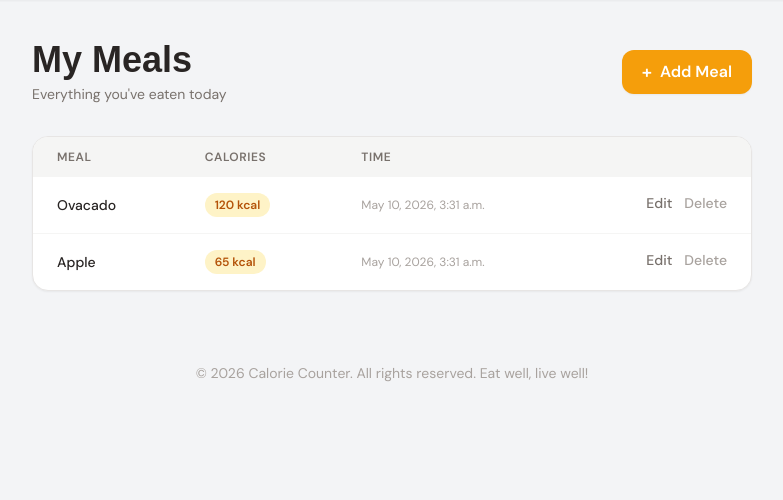
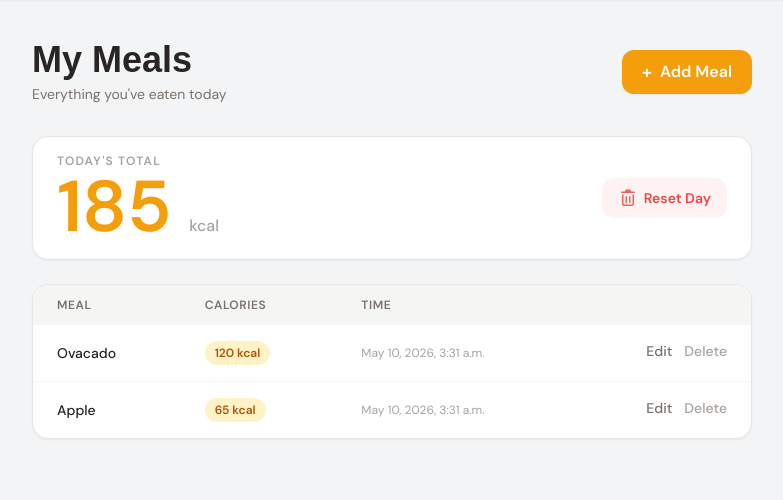
Before and after one commit to isaac-ndungu/calorie_counter, a Django app: page / in a window 1280 px wide. Shown: the part 65-565 px from the top of the page, without its empty margins (248-1031 px from the left). Run offline with Django 5.2, Linux system fonts and the light colour scheme; data comes from the database, SQL or seed files in the repository; some libraries are stand-ins or nearby versions.

Commit message:
display total calories and add daily reset button

```diff
--- a/calorieapp/templates/index.html
+++ b/calorieapp/templates/index.html
@@ -12,6 +12,20 @@
     <a href="{% url 'insert_meal' %}"
         class="inline-flex items-center gap-2 bg-amber-500 hover:bg-amber-600 text-white font-semibold px-5 py-2.5 rounded-xl shadow-sm transition-colors duration-150">
         <span class="text-lg leading-none">+</span> Add Meal
+    </a>
+</div>
+
+<!-- Daily total-->
+<div class="flex items-center justify-between bg-white border border-stone-200 rounded-2xl px-6 py-4 mb-6 shadow-sm">
+    <div>
+        <p class="text-xs uppercase tracking-widest text-stone-400 font-semibold mb-0.5">Today's Total</p>
+        <p class="text-7xl font-bold text-amber-500">{{ total_calories }} <span
+                class="text-base font-medium text-2xl text-stone-400">kcal</span></p>
+    </div>
+    <a href="{% url 'reset_calories' %}" onclick="return confirm('Reset all meals for today?')"
+        class="inline-flex items-center gap-1.5 bg-red-50 hover:bg-red-100 text-red-500 font-semibold text-sm px-4 py-2.5 rounded-xl transition-colors duration-150">
+        <svg xmlns="http://www.w3.org/2000/svg" height="20" width="20" viewBox="0 0 640 640"><!--!Font Awesome Free v7.2.0 by @fontawesome - https://fontawesome.com License - https://fontawesome.com/license/free Copyright 2026 Fonticons, Inc.--><path fill="rgb(238, 100, 87)" d="M262.2 48C248.9 48 236.9 56.3 232.2 68.8L216 112L120 112C106.7 112 96 122.7 96 136C96 149.3 106.7 160 120 160L520 160C533.3 160 544 149.3 544 136C544 122.7 533.3 112 520 112L424 112L407.8 68.8C403.1 56.3 391.2 48 377.8 48L262.2 48zM128 208L128 512C128 547.3 156.7 576 192 576L448 576C483.3 576 512 547.3 512 512L512 208L464 208L464 512C464 520.8 456.8 528 448 528L192 528C183.2 528 176 520.8 176 512L176 208L128 208zM288 280C288 266.7 277.3 256 264 256C250.7 256 240 266.7 240 280L240 456C240 469.3 250.7 480 264 480C277.3 480 288 469.3 288 456L288 280zM400 280C400 266.7 389.3 256 376 256C362.7 256 352 266.7 352 280L352 456C352 469.3 362.7 480 376 480C389.3 480 400 469.3 400 456L400 280z"/></svg>
+         Reset Day
     </a>
 </div>
 
@@ -32,7 +46,8 @@
             <tr class="hover:bg-amber-50 transition-colors duration-100">
                 <td class="px-6 py-4 font-medium text-stone-800">{{ meal.name }}</td>
                 <td class="px-6 py-4">
-                        <span class="inline-block bg-amber-100 text-amber-700 font-semibold text-xs px-2.5 py-1 rounded-full">
+                    <span
+                        class="inline-block bg-amber-100 text-amber-700 font-semibold text-xs px-2.5 py-1 rounded-full">
                         {{ meal.calories }} kcal
                     </span>
                 </td>
@@ -42,8 +57,7 @@
                         class="text-stone-500 hover:text-amber-600 font-medium transition-colors duration-100">
                         Edit
                     </a>
-                        <a href="delete/{{meal.id}}"
-                           onclick="return confirm('Are you sure you want to delete this meal?')"
+                    <a href="delete/{{meal.id}}" onclick="return confirm('Are you sure you want to delete this meal?')"
                         class="text-stone-400 hover:text-red-500 font-medium transition-colors duration-100">
                         Delete
                     </a>
--- a/calorieapp/urls.py
+++ b/calorieapp/urls.py
@@ -7,4 +7,5 @@ urlpatterns = [
     path('edit/<int:id>/', views.edit_meal, name='edit_meal'),
     path('update/<int:id>/', views.update_meal, name='update_meal'),
     path('delete/<int:id>/', views.delete_meal, name='delete_meal'),
+    path('reset/', views.reset_calories, name='reset_calories'),
 ]
--- a/calorieapp/views.py
+++ b/calorieapp/views.py
@@ -1,10 +1,17 @@
 from django.shortcuts import redirect, render
 from .models import Meal
 from .forms import MealForm
+from django.utils import timezone
+from django.db.models import Sum
 
 def index(request):
     meals = Meal.objects.all()
-    context = {'meals': meals}
+
+    today = timezone.now().date()
+    total_calories = meals.aggregate(total=Sum('calories'))['total'] or 0
+
+
+    context = {'meals': meals, 'total_calories': total_calories}
     return render(request, 'index.html', context)
 
 def insert_meal(request):
@@ -37,3 +44,8 @@ def delete_meal(request, id):
     meal.delete()
 
     return redirect('index')
+
+def reset_calories(request):
+    today = timezone.now().date()
+    Meal.objects.filter(added_time__date=today).delete()
+    return redirect('index')
```
Lines whose indentation alone changed are shown as unchanged.
